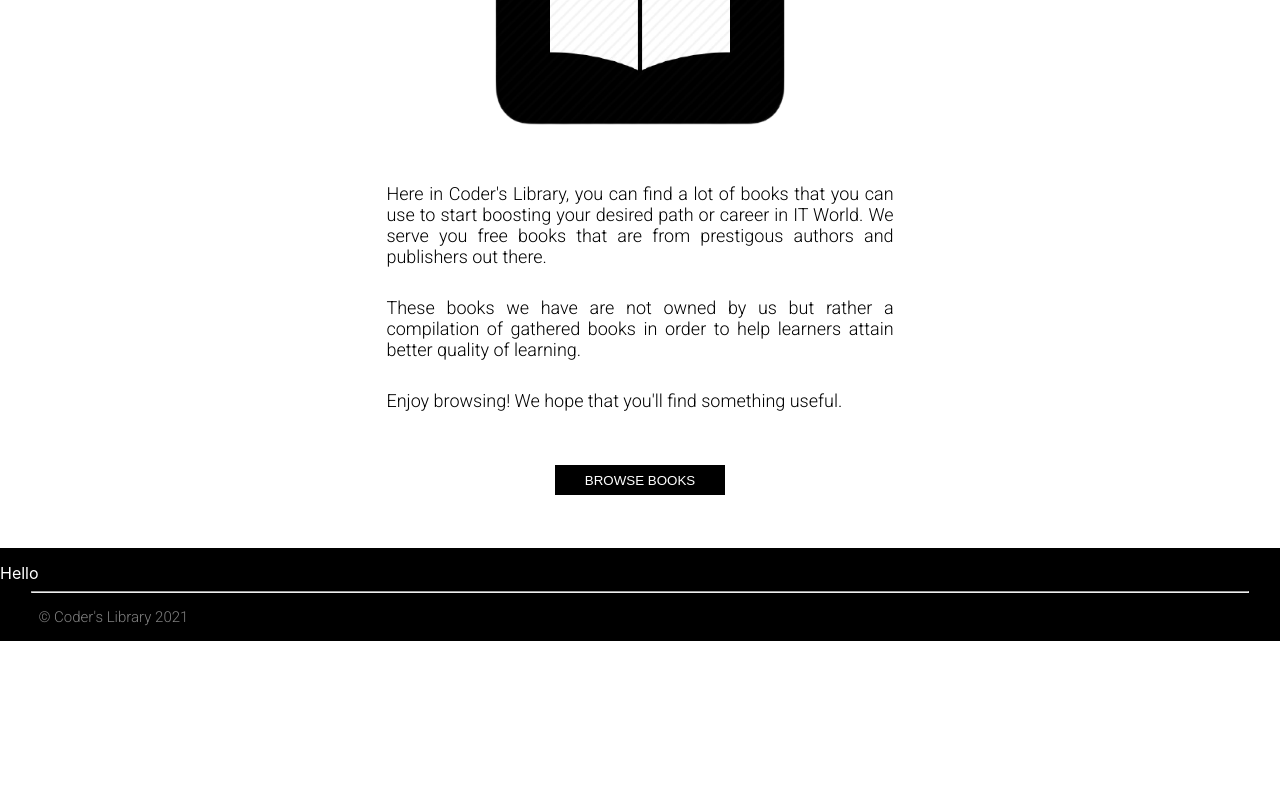
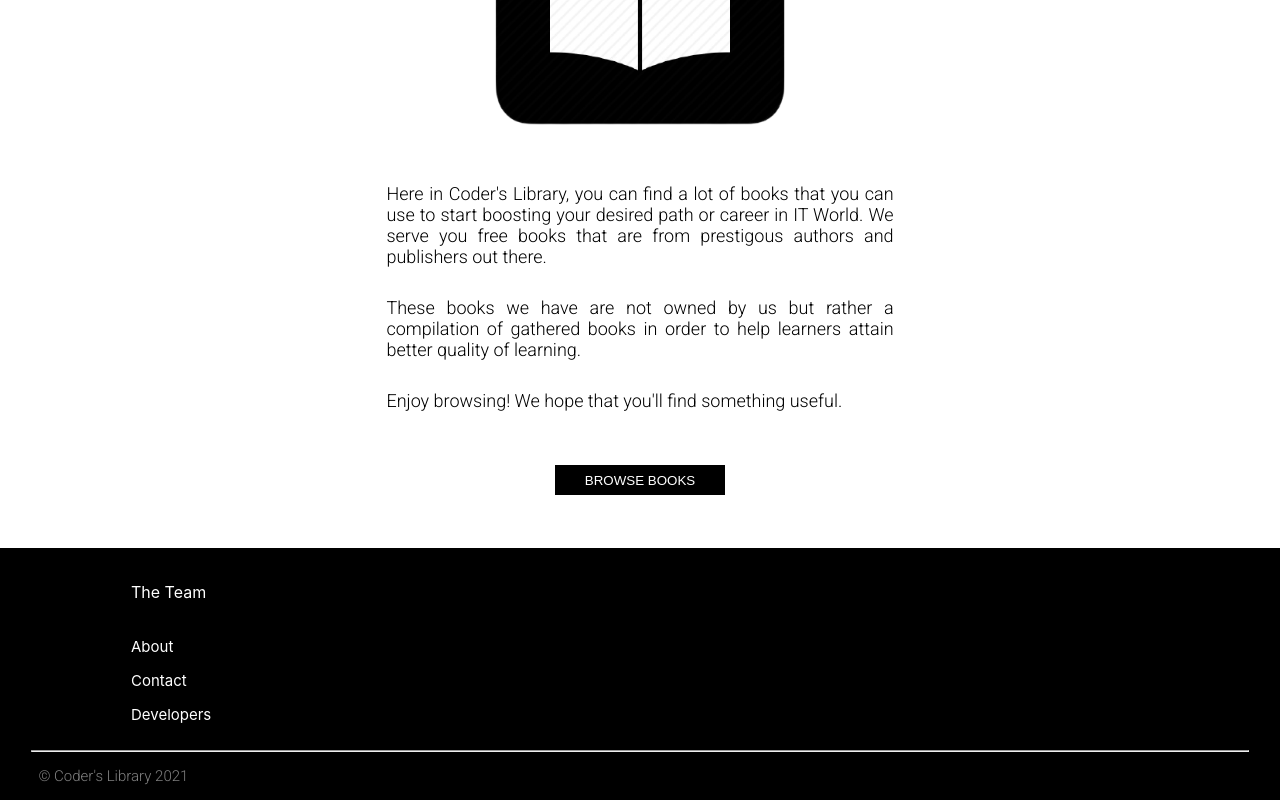
Before and after one commit to PaoloGuimalan/coderslibrary, a React (Create React App) app: page / in a window 1280 px wide. Shown: the part 435-1235 px from the top of the page. Before the commit the page ends 1076 px from the top, so only its background shows below. Built offline with nearby package versions, Linux system fonts and the light colour scheme.

Commit message:
first commit

```diff
--- a/src/App.css
+++ b/src/App.css
@@ -33,6 +33,14 @@
 #hr_footer
 {
   width: 95%;
+}
+
+.footer_p{
+  font-size: 15px;
+}
+
+#tbl_under_f{
+  padding-left: 10vw;
 }
 
 #copyright{
--- a/src/App.js
+++ b/src/App.js
@@ -37,7 +37,22 @@ function App() {
       <footer id='footer_all'>
         <ul id='ul_start2'>
           <li>
-            Hello
+            <table id='tbl_under_f'>
+              <tbody>
+                <tr>
+                  <td>
+                    <p>The Team</p>
+                  </td>
+                </tr>
+                <tr>
+                  <td>
+                    <p className='footer_p'>About</p>
+                    <p className='footer_p'>Contact</p>
+                    <p className='footer_p'>Developers</p>
+                  </td>
+                </tr>
+              </tbody>
+            </table>
           </li>
         </ul>
         <hr id='hr_footer'></hr>
```
